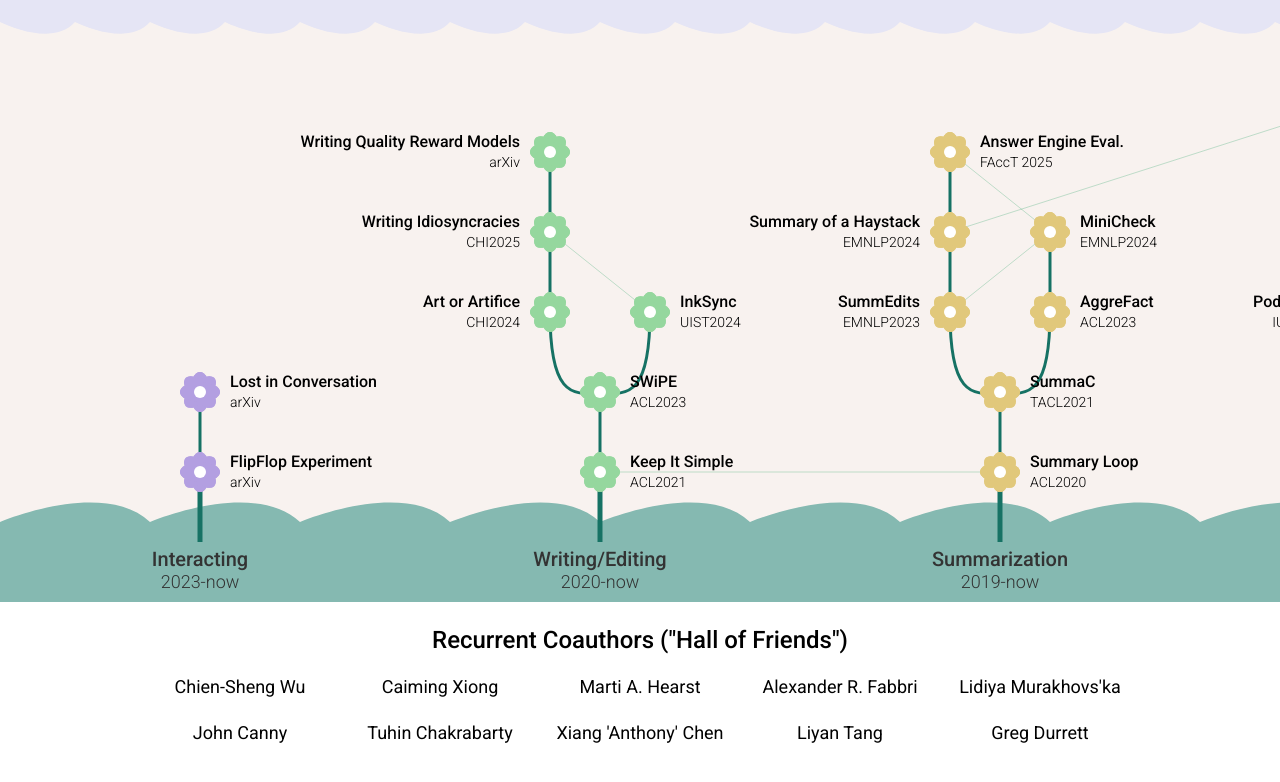
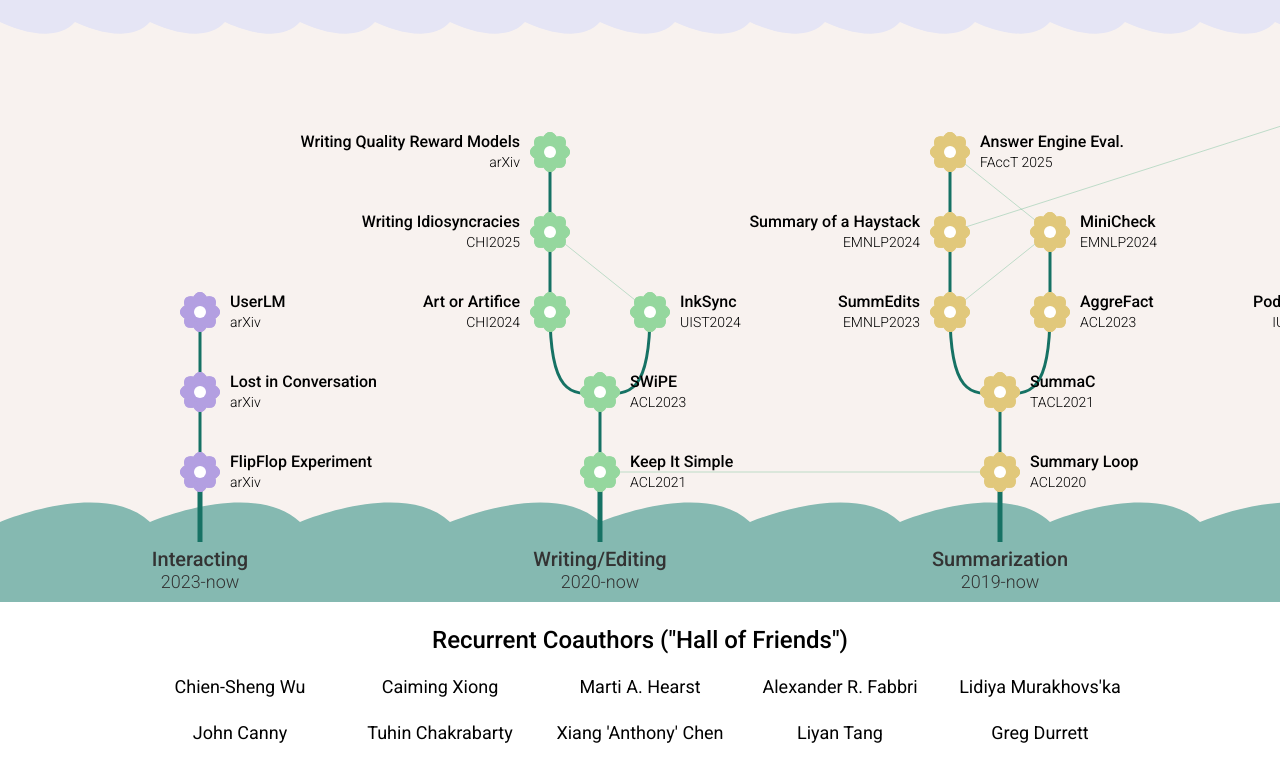
Before and after one commit to tingofurro/tingofurro.github.io, a plain HTML site: page index.html in a window 1280 px wide. Shown: the part 682-1464 px from the top of the page. Drawn offline with nearby package versions, Linux system fonts and the light colour scheme.

Commit message:
adding userlm

```diff
--- a/index.html
+++ b/index.html
@@ -96,6 +96,7 @@
         // {"id": "nnd", "title": "Near-Negative Distinction", "venue": "EMNLP2022", "url": "https://arxiv.org/abs/2205.06871", "parent": "quiz_design", "coauthors": ["Chien-Sheng Wu", "Caiming Xiong"], "full_title": "Near-Negative Distinction: Giving a Second Life to Human Evaluation Datasets", "summary": "A proposed method to improve evaluation methodology of generative models in cases where multiple references/candidates have been annotated.", "additional_links": {"code": "https://github.com/salesforce/nnd_evaluation"}},
         {"id": "flipflop", "title": "FlipFlop Experiment", "venue": "arXiv", "url": "https://arxiv.org/abs/2311.08596", "root_node": 1, "root_name": "Interacting\n2023-now", "root_color": "#D1BDFF", "coauthors": ["Lidiya Murakhovs'ka", "Caiming Xiong", "Chien-Sheng Wu"], "full_title": "Are You Sure? Challenging LLMs Leads to Performance Drops in The FlipFlop Experiment", "summary": "What happens when you give an LLM a classification task, it gets it right, and you ask it `Are you sure?`. Universally, LLMs tend to flip their answer: favoring to a superficial agreement with the user over being accurate. We connect the FlipFlop effect with the connect of sycophancy in LLMs, and show that finetuning is not a panacea to cure the issue, although it helps a bit."},
         {"id": "lost_in_conv", "title": "Lost in Conversation", "venue": "arXiv", "url": "https://arxiv.org/abs/2505.06120", "parent": "flipflop", "coauthors": ["Hiroaki Hayashi", "Yingbo Zhou", "Jennifer Neville"], "full_title": "LLMs Get Lost In Multi-Turn Conversation", "summary": "A large-scale simulation experiment with 15 LLMs. We show that on the exact same set of tasks, model performance degrades (39%!) in multi-turn underspecified conversation, compared to single-turn, fully-specified conversations. We find that this is because when models take a wrong turn, they get lost and do not recover (reliability issue rather than aptitude).", "additional_links": {"code": "https://github.com/microsoft/lost_in_conversation", "data": "https://huggingface.co/datasets/microsoft/lost_in_conversation"}},
+        {"id": "userlm", "title": "UserLM", "venue": "arXiv", "url": "https://arxiv.org/abs/2510.06552", "coauthors": ["Tarek Naous", "Wei Xu", "Jennifer Neville"], "full_title": "Flipping the Dialogue: Training and Evaluating User Language Models", "summary": "We train an 8b LLM specifically to simulate the user role in user-AI conversations. We find that this model is much more diverse in natural in simulating users than prompting assistant models (the standard approach). We argue for the development of better user-simulating models, as we show assistant models are limited in their simulation capabilities.", "parent": "lost_in_conv", "additional_links": {"model": "https://huggingface.co/microsoft/UserLM-8b"}},
 
         {"id": "keepitsimple", "title": "Keep It Simple", "venue": "ACL2021", "url": "https://arxiv.org/abs/2107.03444", "root_node": 1, "root_name": "Writing/Editing\n2020-now", "root_color": "#B3F5BC", "coauthors": ["Tobias Schnabel", "Paul Bennett", "Marti A. Hearst"], "full_title": "Keep it Simple: Unsupervised Simplification of Multi-Paragraph Text", "summary": "First baby steps in the field of simplification (a sister task to summarization). We approached it in an entirely unsupervised way (a la Summary Loop), by crafting rewards for fluency, relevance, and simplicity, and optimizing through RL. Neat Finding: an algorithmic improvement to the popular SCST algorithm (k-SCST) which yielded much more stable training, and better models. Also: a focus on paragraph-level (rather than sentence-level) simplification, which was not so common at the time!", "additional_links": {"code": "https://github.com/tingofurro/keep_it_simple", "video": "https://aclanthology.org/2021.acl-long.498.mp4", "model": "https://huggingface.co/philippelaban/keep_it_simple"}},
         {"id": "swipe", "title": "SWiPE", "venue": "ACL2023", "url": "https://arxiv.org/abs/2305.19204", "parent": "keepitsimple", "coauthors": ["Jesse Vig", "Wojciech Kryscinski", "Caiming Xiong", "Chien-Sheng Wu"], "full_title": "SWiPE: A Dataset for Document-Level Simplification of Wikipedia Pages", "summary": "Improved the extraction process of simplification document pairs from Simple Wikipedia, showing that Swiki is a great resource to study the simplification process. Prior work had mostly disregarded SWiki in favor of less publicly available datasets such as Newsela.", "additional_links": {"code": "https://github.com/salesforce/simplification"}},
```
